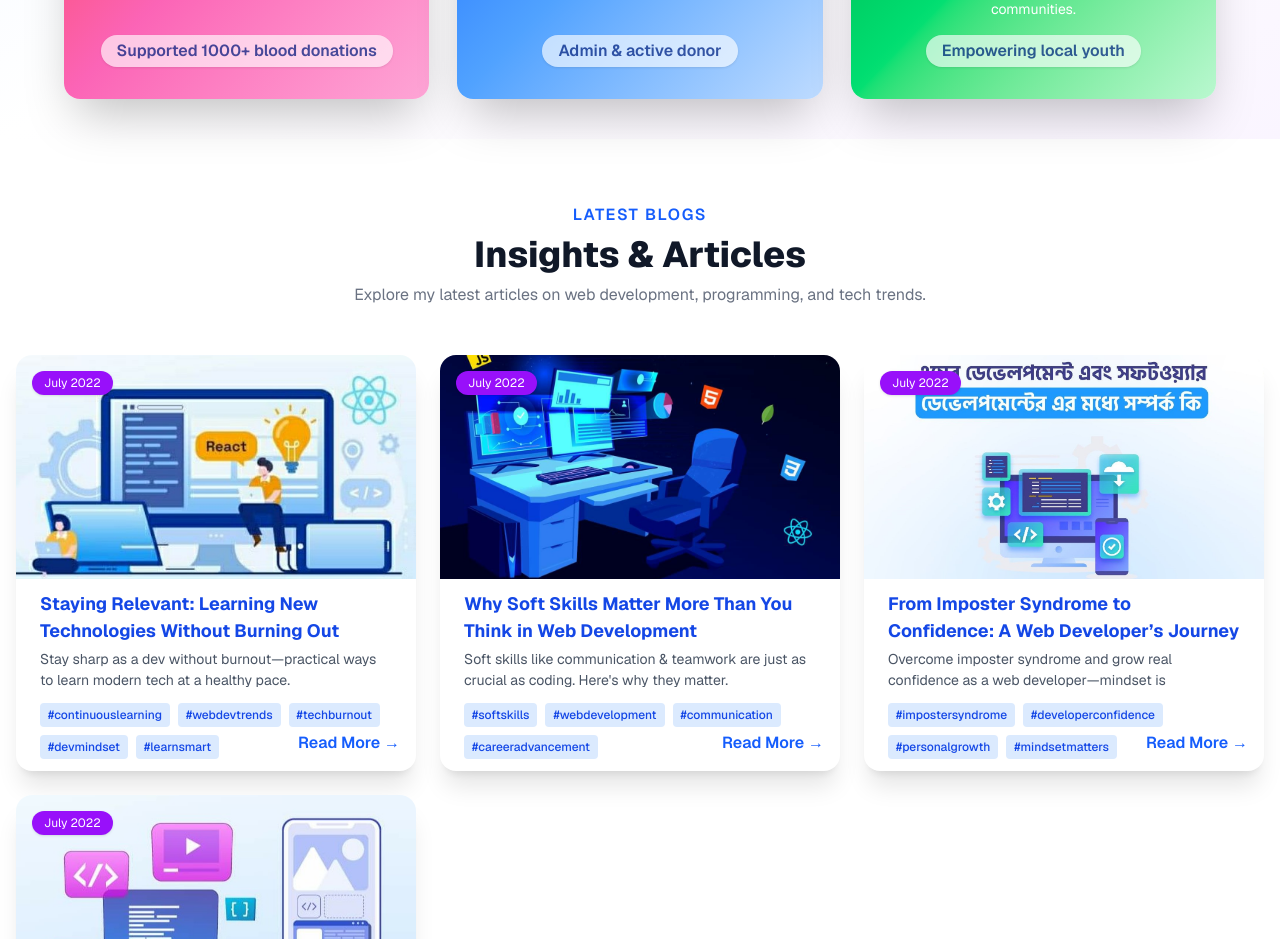
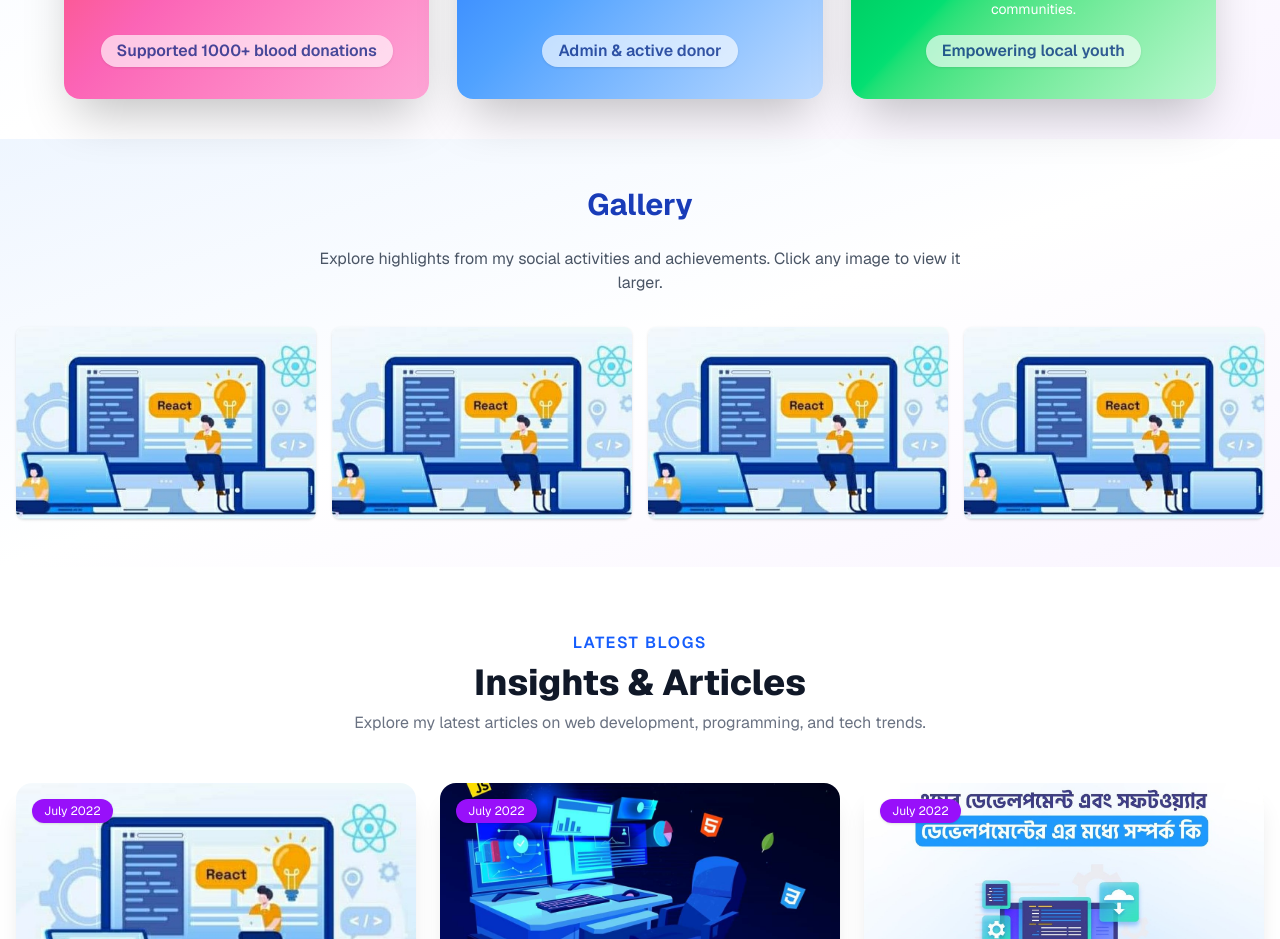
Before and after one commit to nurulazam-dev/nurulazamDev-portfolio-v3.0.0, a Next.js app: page / in a window 1280 px wide. Shown: the part 5260-6199 px from the top of the page. Built offline with nearby package versions, Linux system fonts and the light colour scheme.

Commit message:
Gallery component setup

```diff
--- a/src/Components/Gallery/Gallery.jsx
+++ b/src/Components/Gallery/Gallery.jsx
@@ -1,7 +1,101 @@
-import React from "react";
+import React, { useState } from "react";
+import Img1 from "../../assets/images/Blogs_banner/learn_react.jpeg";
+import Image from "next/image";
+
+const images = [
+  { src: Img1, alt: "Award Ceremony 2023" },
+  { src: Img1, alt: "Blood Donation Event" },
+  { src: Img1, alt: "Volunteering at Community Center" },
+  { src: Img1, alt: "Achievement Award" },
+];
 
 const Gallery = () => {
-  return <div></div>;
+  const [selected, setSelected] = useState(null);
+
+  return (
+    <section className="py-12 px-4 bg-gradient-to-br from-blue-50 via-white to-purple-50">
+      <h2 className="text-3xl font-bold mb-6 text-center text-blue-800">
+        Gallery
+      </h2>
+      <p className="text-center text-gray-600 mb-8 max-w-2xl mx-auto">
+        Explore highlights from my social activities and achievements. Click any
+        image to view it larger.
+      </p>
+      <div className="grid grid-cols-2 sm:grid-cols-3 md:grid-cols-4 gap-4">
+        {images.map((img, idx) => (
+          <button
+            key={idx}
+            className="overflow-hidden rounded-lg shadow hover:scale-105 transition focus:outline-none"
+            onClick={() => setSelected(idx)}
+            aria-label={`View ${img.alt}`}
+            type="button"
+          >
+            <Image
+              src={img.src}
+              alt={img.alt}
+              loading="lazy"
+              className="object-cover w-full h-48"
+            />
+          </button>
+        ))}
+      </div>
+
+      {/* Lightbox Modal */}
+      {selected !== null && (
+        <div
+          className="fixed inset-0 z-50 flex items-center justify-center bg-black/70 backdrop-blur-sm"
+          onClick={() => setSelected(null)}
+        >
+          <div
+            className="relative max-w-3xl w-full mx-4"
+            onClick={(e) => e.stopPropagation()}
+          >
+            <button
+              className="absolute top-2 right-2 text-white text-3xl font-bold z-10 hover:text-red-400 transition"
+              onClick={() => setSelected(null)}
+              aria-label="Close"
+              type="button"
+            >
+              &times;
+            </button>
+            <Image
+              src={images[selected].src}
+              alt={images[selected].alt}
+              className="w-full max-h-[80vh] object-contain rounded-lg shadow-lg"
+            />
+            <div className="text-center text-white mt-4 text-lg">
+              {images[selected].alt}
+            </div>
+            {/* Navigation */}
+            <div className="absolute inset-y-0 left-0 flex items-center">
+              {selected > 0 && (
+                <button
+                  className="text-white text-4xl px-2 hover:text-blue-300"
+                  onClick={() => setSelected(selected - 1)}
+                  aria-label="Previous"
+                  type="button"
+                >
+                  &#8592;
+                </button>
+              )}
+            </div>
+            <div className="absolute inset-y-0 right-0 flex items-center">
+              {selected < images.length - 1 && (
+                <button
+                  className="text-white text-4xl px-2 hover:text-blue-300"
+                  onClick={() => setSelected(selected + 1)}
+                  aria-label="Next"
+                  type="button"
+                >
+                  &#8594;
+                </button>
+              )}
+            </div>
+          </div>
+        </div>
+      )}
+    </section>
+  );
 };
 
 export default Gallery;
--- a/src/app/page.js
+++ b/src/app/page.js
@@ -9,6 +9,7 @@ import Blogs from "@/Components/Blogs/Blogs";
 import Projects from "@/Components/Projects/Projects";
 import Achievement from "@/Components/Home/Achievement";
 import SocialActivity from "@/Components/Home/SocialActivity";
+import Gallery from "@/Components/Gallery/Gallery";
 
 export default function Home() {
   return (
@@ -21,6 +22,7 @@ export default function Home() {
       <Projects />
       <Achievement />
       <SocialActivity />
+      <Gallery />
       <Blogs />
       <Contact />
     </main>
```
